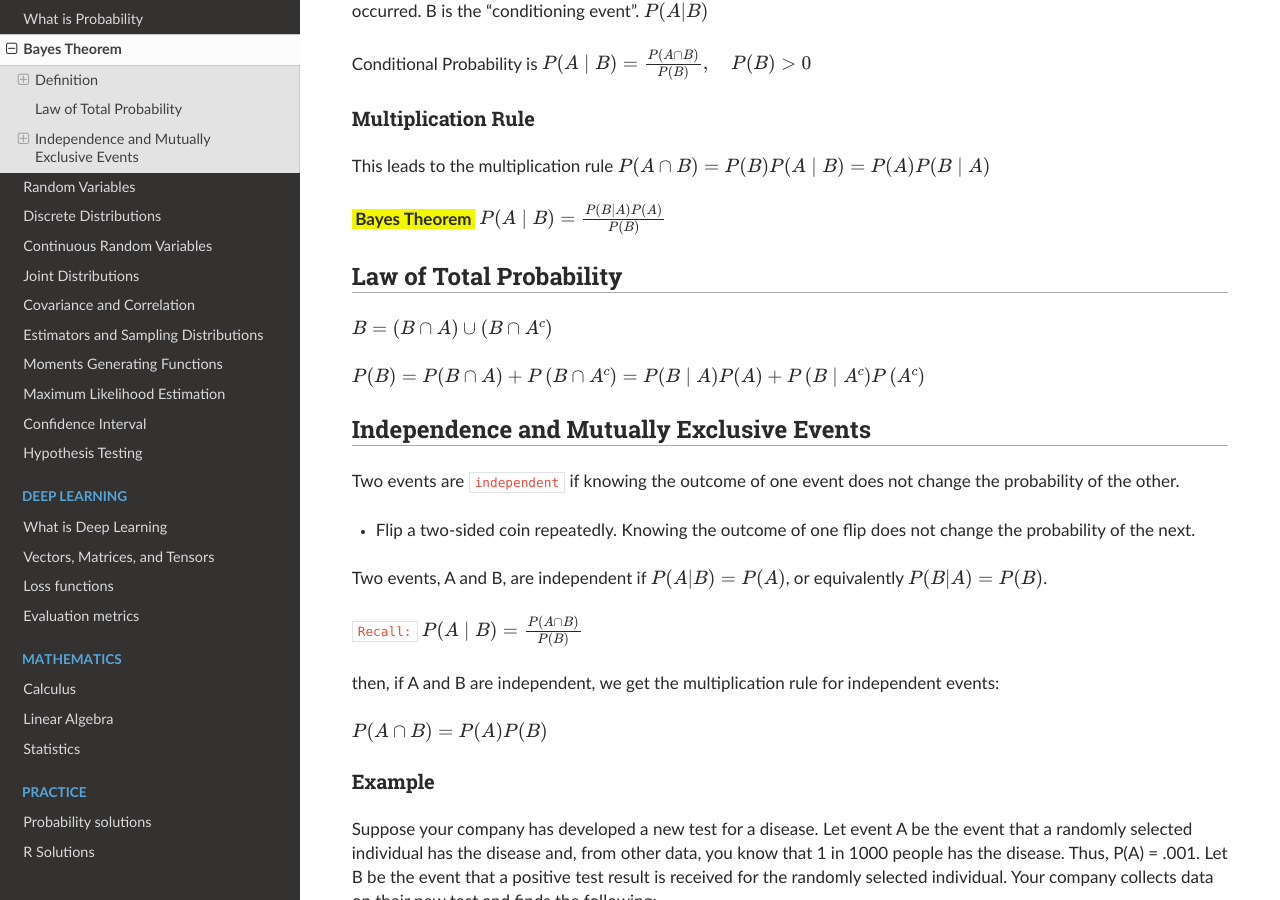
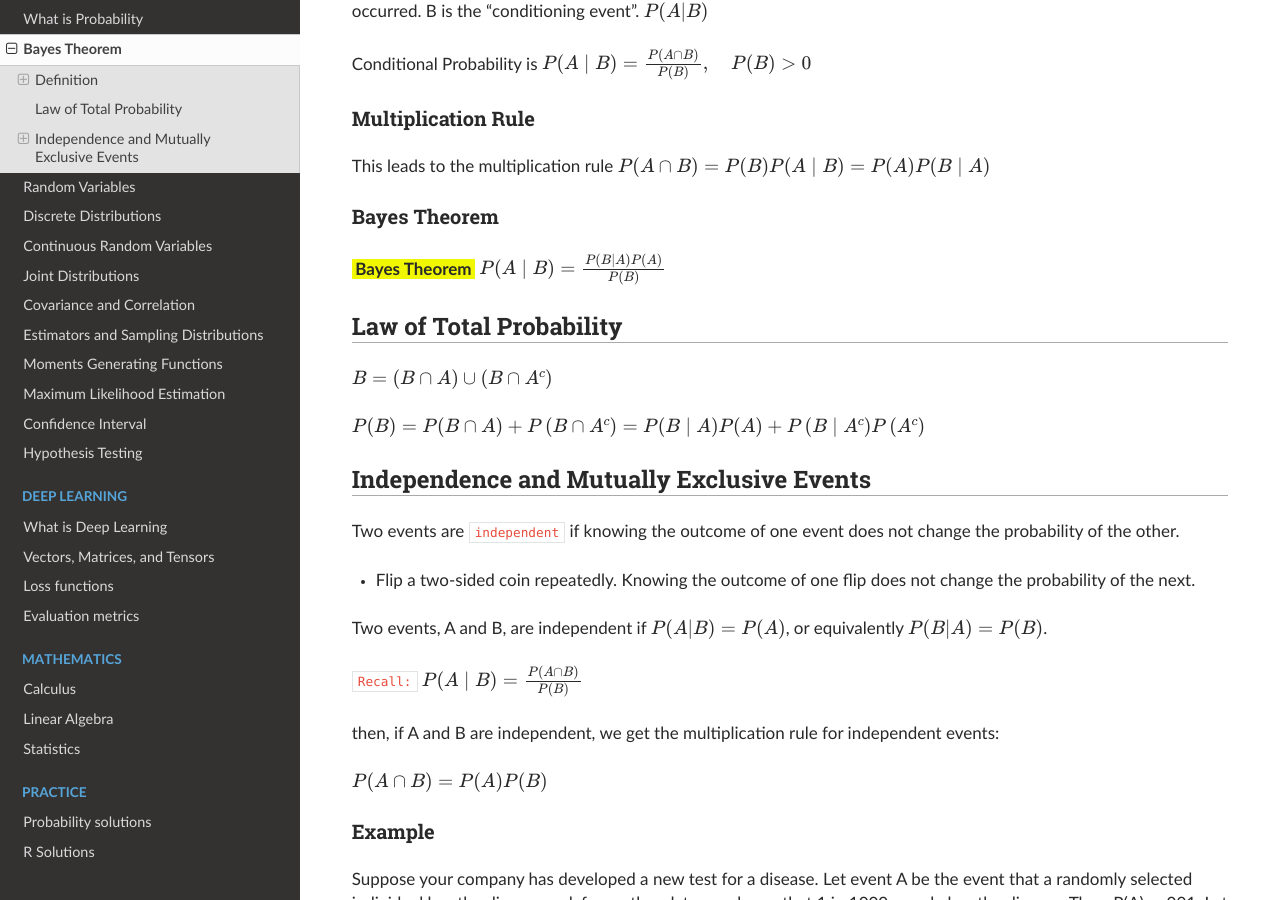
Before and after one commit to akkefa/ml-notes, a Sphinx documentation site: the page built from docs/probability/conditional_probability_and_bayes_theorem.md, in a window 1280 px wide and 900 px high, scrolled down 412 px. Built offline with Sphinx 7.4.7 and the Read the Docs theme 2.0.0, drawn with Linux system fonts in a browser that asks for light colours.

Commit message:
new changes

```diff
--- a/docs/probability/conditional_probability_and_bayes_theorem.md
+++ b/docs/probability/conditional_probability_and_bayes_theorem.md
@@ -25,6 +25,7 @@ Conditional Probability is $P(A \mid B)=\frac{P(A \cap B)}{P(B)}, \quad P(B)>0$
 ### Multiplication Rule
 This leads to the multiplication rule  $P(A \cap B) = P(B) P(A \mid B) = P(A) P(B \mid A)$
 
+### Bayes Theorem
 **Bayes Theorem** $P(A \mid B) = \frac{P(B \mid A)P(A)} {P(B)}$
 
 ## Law of Total Probability
```
